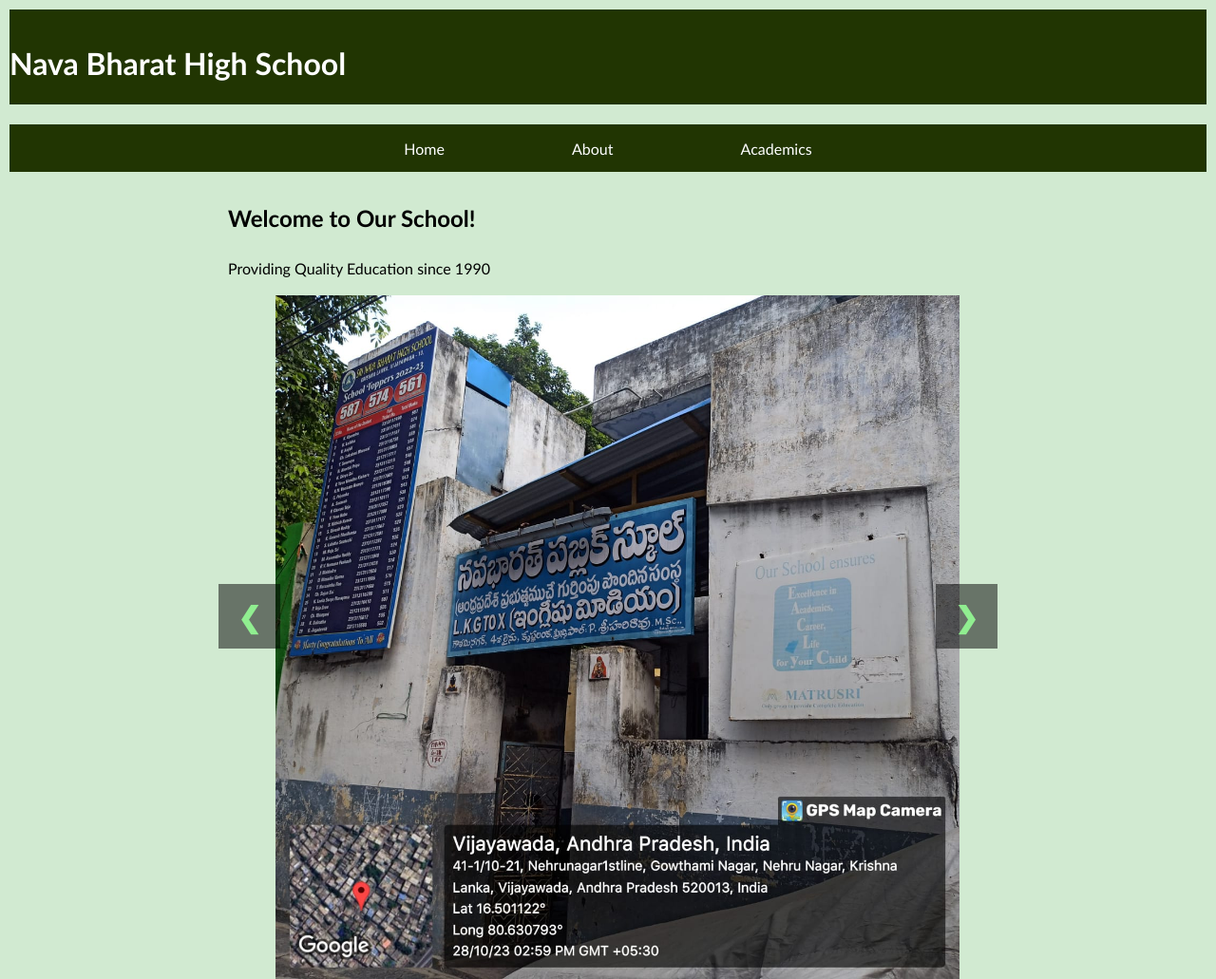
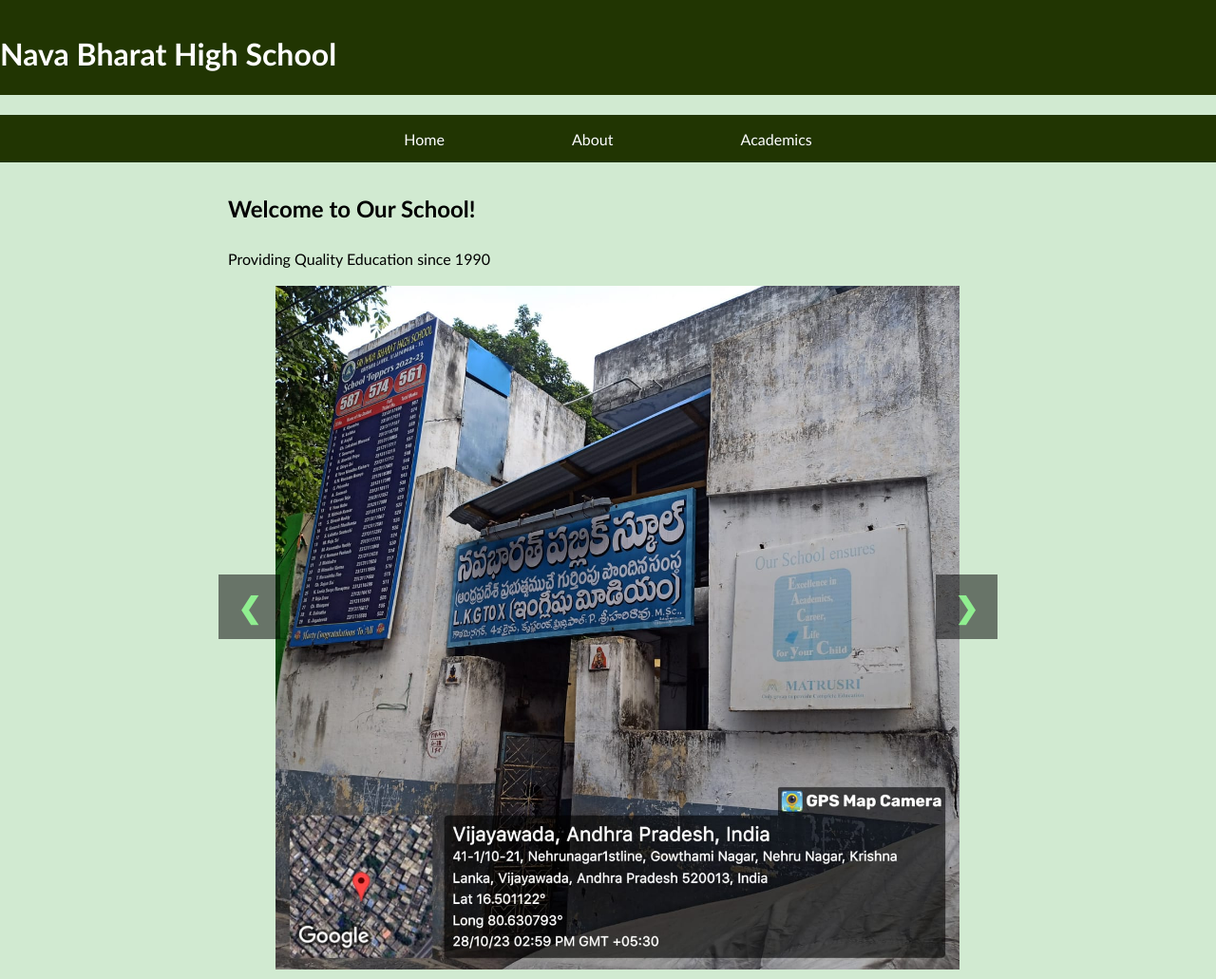
Before and after one commit to redfyel/schoolwebsite, a plain HTML site: page index.html in a window 1280 px wide. Shown: the top 1031 px of the page at 95% size. Drawn offline with Linux system fonts and the light colour scheme.

Commit message:
Update styles.css
Signed-off-by: redfyel <120628726+redfyel@users.noreply.github.com>

```diff
--- a/styles.css
+++ b/styles.css
@@ -2,7 +2,7 @@ body {
     font-family: Trebuchet MS, sans-serif;
     line-height: 1.6;
     margin: 0;
-    padding: 10px;
+    padding: 0;
     height: 100px;
     background-color:rgb(209, 234, 209)
 
@@ -14,6 +14,7 @@ header {
     padding: 10px 0;
     text-align: start;
     height: 80%;
+    left:10px;
 }
 
 
```
